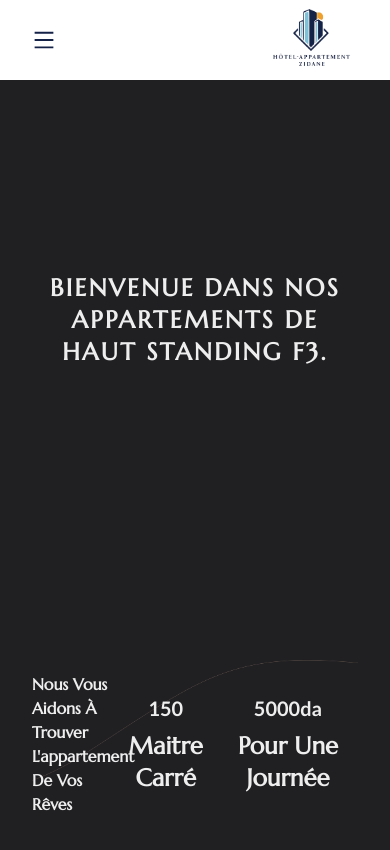
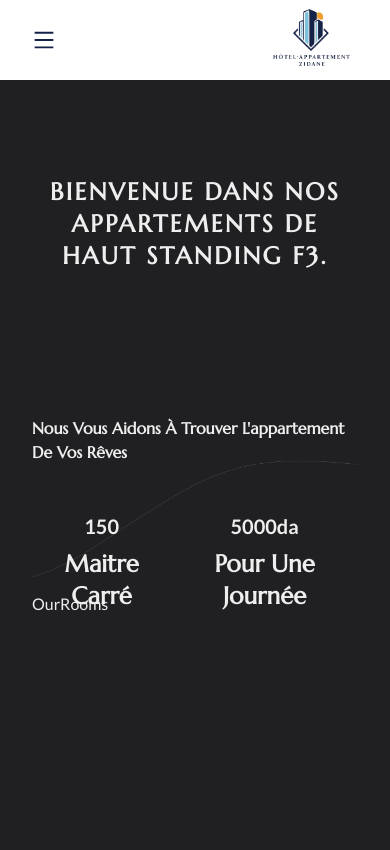
Before and after one commit to KamelMesbahi13/hotel, a React (Vite) app: page /fTroisAppartements in a window 390 px wide. Shown: the top 850 px of the page. Built offline with nearby package versions, Linux system fonts and the light colour scheme.

Commit message:
adding f3 high standing apartment commit

```diff
--- a/src/Components/FThreeHighApartments/Header/Header.jsx
+++ b/src/Components/FThreeHighApartments/Header/Header.jsx
@@ -6,7 +6,7 @@ const Header = () => {
 
   return (
     <div>
-      <div className="mx-auto mt-48 md:w-3/4 textCenter">
+      <div className="mx-auto mt-24 md:mt-48 md:w-3/4 textCenter">
         <motion.div
           initial="hidden"
           whileInView="visible"
@@ -20,7 +20,7 @@ const Header = () => {
           <h1 className="tracking-widest ">{t("f3_high_standing_header")}</h1>
         </motion.div>
       </div>
-      <div className="py-32 mt-44 fThreeHighBack">
+      <div className="py-16 mt-20 md:py-32 md:mt-44 fThreeHighBack">
         <motion.div
           initial="hidden"
           whileInView="visible"
@@ -31,11 +31,11 @@ const Header = () => {
             visible: { opacity: 1, y: 0 },
           }}
         >
-          <div className="flex items-center justify-between">
-            <div className="w-1/4">
+          <div className="flex flex-col items-center justify-between md:flex-row">
+            <div className="md:w-1/4">
               <h2>{t("f3_high_standing_header_two")}</h2>
             </div>
-            <div className="justify-between textCenter">
+            <div className="justify-between mt-12 md:mt-0 textCenter">
               <div className="flex">
                 <div>
                   <h6>{t("f3_high_standing_price")}</h6>
--- a/src/Components/FThreeHighApartments/Home.jsx
+++ b/src/Components/FThreeHighApartments/Home.jsx
@@ -1,10 +1,12 @@
 import Header from "./Header/Header";
+import OurRooms from "./OurRooms/OurRooms";
 
 const FThreeHighApartments = () => {
   return (
     <div>
       <div className="container">
         <Header />
+        <OurRooms />
       </div>
     </div>
   );
--- /dev/null
+++ b/src/Components/FThreeHighApartments/OurRooms/OurRooms.jsx
@@ -0,0 +1,5 @@
+const OurRooms = () => {
+  return <div>OurRooms</div>;
+};
+
+export default OurRooms;
```
